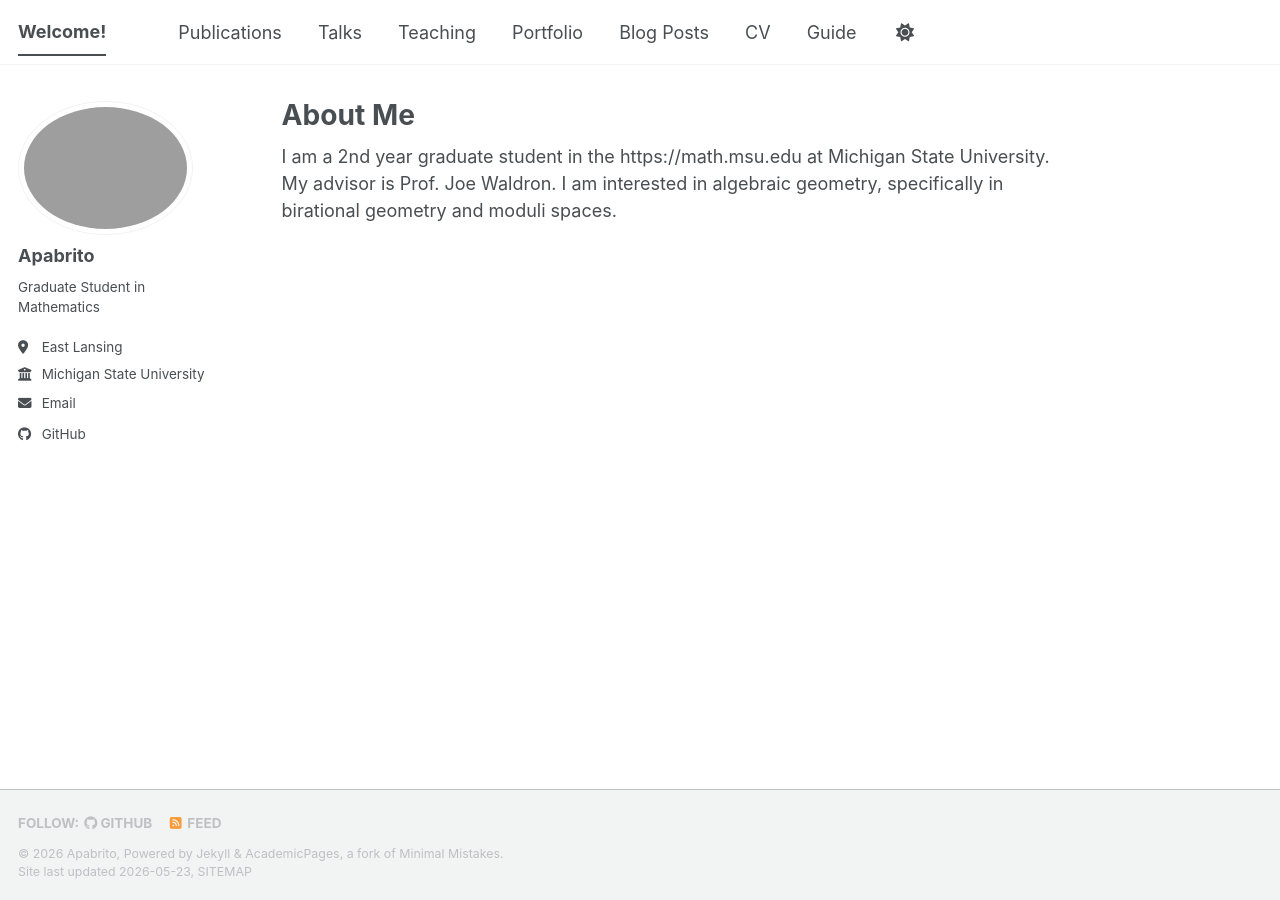
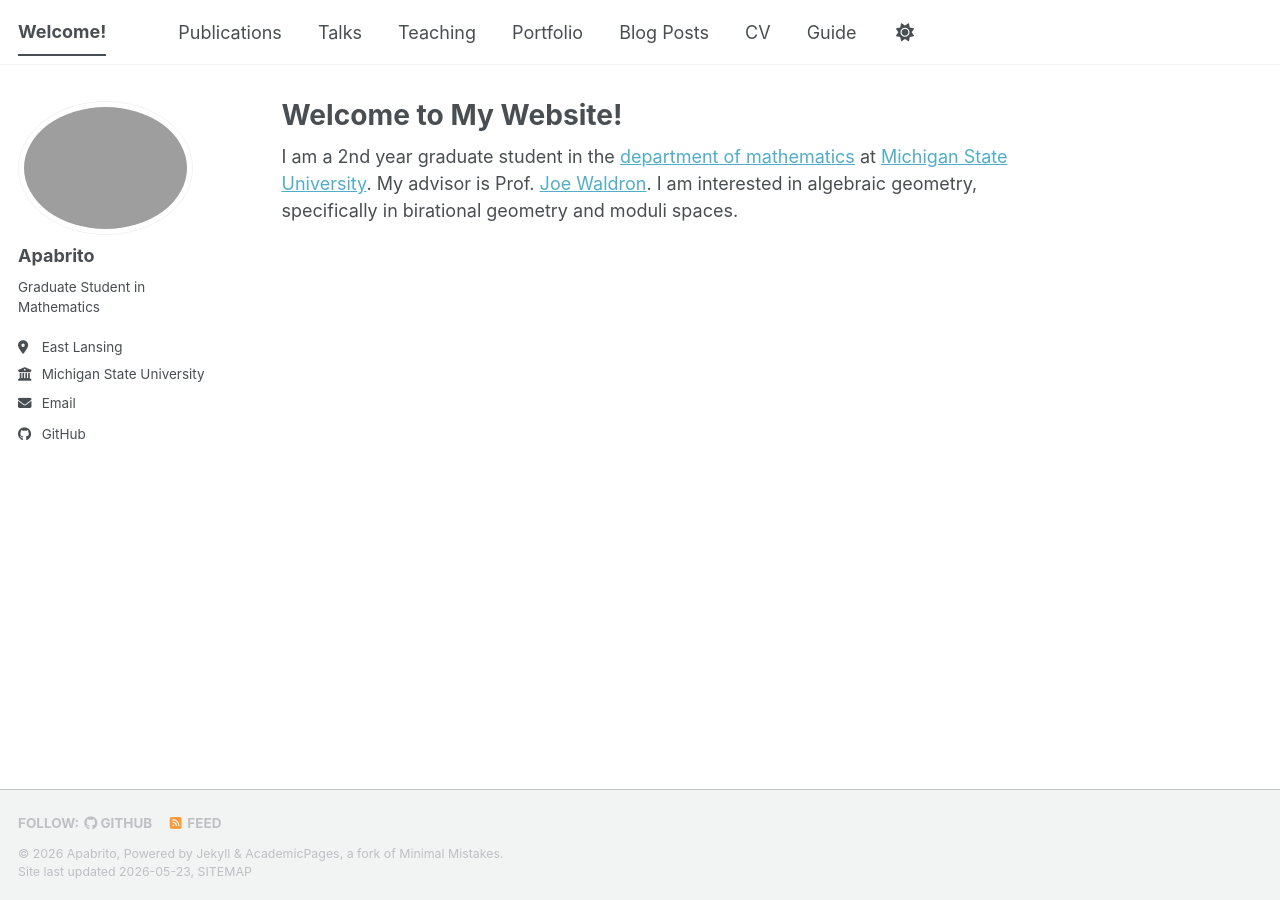
Before and after one commit to apabrito1/apabrito1.github.io, a Jekyll site: the page built from _pages/about.md, in a window 1280 px wide. Built offline with Jekyll 4.4.1, drawn with Linux system fonts in a browser that asks for light colours; a script bundle is joined from its source files by our own code; library files that are not in the unit come from our copies.

Commit message:
Update about.md

```diff
--- a/_pages/about.md
+++ b/_pages/about.md
@@ -1,9 +1,9 @@
 ---
 permalink: /
-title: "About Me"
+title: "Welcome to My Website!"
 author_profile: true
 redirect_from:
   - /about/
   - /about.html
 ---
-I am a 2nd year graduate student in the https://math.msu.edu at Michigan State University. My advisor is Prof. Joe Waldron. I am interested in algebraic geometry, specifically in birational geometry and moduli spaces.
+I am a 2nd year graduate student in the [department of mathematics](https://math.msu.edu) at [Michigan State University](https://msu.edu). My advisor is Prof. [Joe Waldron](https://sites.google.com/msu.edu/joewaldron/). I am interested in algebraic geometry, specifically in birational geometry and moduli spaces.
```
